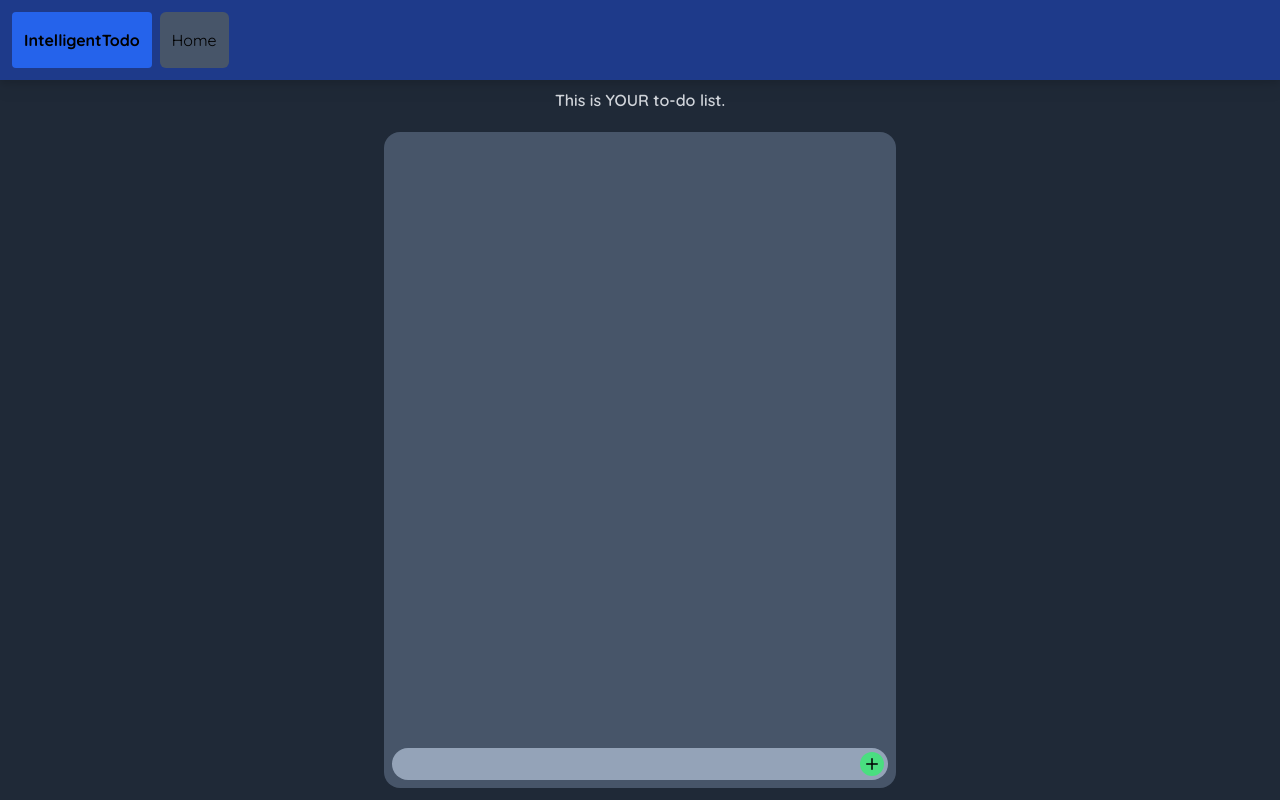
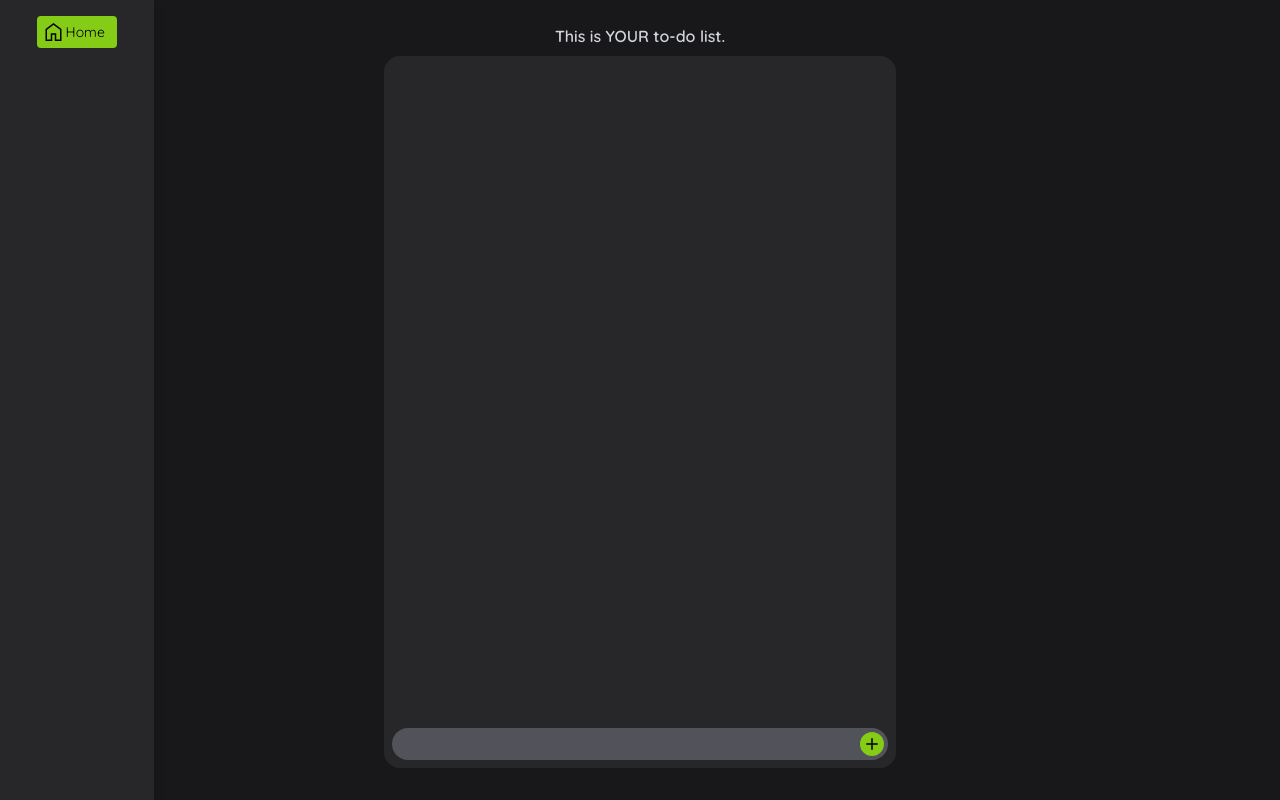
Before and after one commit to coderarda/nextjs-todo-app, a Next.js app: page / in a window 1280 px wide. Built offline with nearby package versions, Linux system fonts and the light colour scheme.

Commit message:
Some UI changes

```diff
--- a/src/app/globals.css
+++ b/src/app/globals.css
@@ -1,3 +1,13 @@
+@import url("https://fonts.googleapis.com/css2?family=Material+Symbols+Outlined:opsz,wght,FILL,GRAD@20..48,100..700,0..1,-50..200");
+
+.material-symbols-outlined {
+  font-variation-settings:
+  'FILL' 0,
+  'wght' 400,
+  'GRAD' 0,
+  'opsz' 48
+}
+
 @tailwind base;
 @tailwind components;
 @tailwind utilities;
--- a/src/app/layout.tsx
+++ b/src/app/layout.tsx
@@ -1,8 +1,7 @@
 import { NavLink } from '@/components/NavLink'
 import './globals.css'
 import { Quicksand } from 'next/font/google'
-import Link from 'next/link'
-
+import { SideNav } from '@/components/SideNav'
 
 const quicksand = Quicksand({ subsets: ['latin']},)
 
@@ -18,12 +17,9 @@ export default function RootLayout({
 }) {
   return (
     <html lang="en">
-      <body className={quicksand.className}>
-        <ul className="inline-flex list-none flex-row relative h-[10vh] p-3 justify-start bg-blue-900 drop-shadow-lg min-w-full">
-          <Link href="/" className="font-bold text-center flex flex-col justify-center p-3 bg-blue-600 hover:bg-blue-500 rounded mr-2">IntelligentTodo</Link>
-          <NavLink href="/home" title="Home"></NavLink>
-        </ul>
-        <div className="h-[90vh] flex flex-row">
+      <body className={`${quicksand.className} flex flex-row`}>
+        <div className='w-full flex flex-col m-0'>
+          <SideNav />
           {children}
         </div>
       </body>
--- a/src/app/page.tsx
+++ b/src/app/page.tsx
@@ -5,9 +5,11 @@ import { ReactElement, useRef, useState } from "react";
 
 export default function Home() {
   return (
-    <main className="bg-gray-800 flex flex-col items-center flex-1">
-      <span className="text-gray-300 p-2 font-semibold">This is YOUR to-do list.</span>
-      <TodoInterface />
+    <main className="bg-zinc-900 flex flex-row p-3 h-full justify-start">
+      <div className="w-full flex flex-col p-3 items-center justify-center">
+        <span className="text-gray-300 font-semibold">This is YOUR to-do list.</span>
+        <TodoInterface />
+      </div>
     </main>
   );
 }
--- a/src/components/AddIcon.tsx
+++ b/src/components/AddIcon.tsx
@@ -1,6 +1,4 @@
-export function AddIcon({ className } : {
-    className: string;
-}) {
+export function AddIcon({ className } : { className: string, }) {
     return (
         <svg fill="#000000" className={className} width="800px" height="800px" viewBox="0 0 32 32" xmlns="http://www.w3.org/2000/svg">
             <path d="M9,17h6v6a1,1,0,0,0,2,0V17h6a1,1,0,0,0,0-2H17V9a1,1,0,0,0-2,0v6H9a1,1,0,0,0,0,2Z"/>
--- a/src/components/NavLink.tsx
+++ b/src/components/NavLink.tsx
@@ -1,5 +1,7 @@
+"use client"
+
 import Link from "next/link";
-import { useRouter } from "next/router";
+import { usePathname, useRouter } from "next/navigation";
 
 interface NavLinkProps {
     href: string;
@@ -8,9 +10,12 @@ interface NavLinkProps {
 
 export function NavLink(props: NavLinkProps) {
     return(
-        <li className="hover:drop-shadow-lg p-3 flex flex-col rounded-md transition justify-center text-center bg-slate-600 hover:bg-slate-500">
-            <Link href={props.href}>
-                <span className="text-center">{props.title}</span>
+        <li className={`w-20 m-2 py-1 px-3 hover:bg-lime-500 flex flex-col rounded transition ease-linear items-end duration-150 justify-center text-end ${usePathname() == props.href ? "bg-lime-500" : ""}`}>
+            <Link href={props.href} className="inline-flex items-center flex-row">
+                <span className="material-symbols-outlined">
+                    home
+                </span>
+                <span className="text-sm">Home</span>
             </Link>
         </li>
     );
--- /dev/null
+++ b/src/components/SideNav.tsx
@@ -0,0 +1,9 @@
+import { NavLink } from "./NavLink";
+
+export function SideNav() {
+    return (
+        <ul className={`inline-flex h-full w-[12vw] list-none flex-col absolute p-2 justify-start items-center bg-zinc-800 ease-linear duration-100 drop-shadow-lg`}>
+            <NavLink href="/" title="To-do List" />
+        </ul>
+    );
+}
--- a/src/components/TodoInterface.tsx
+++ b/src/components/TodoInterface.tsx
@@ -7,23 +7,23 @@ import { AddIcon } from "./AddIcon";
 export function TodoInterface() {
   const [items, setItems] = useState<ReactElement[]>([]);
   const textRef = useRef<HTMLInputElement>(null);
-
   const pushTodo = (todoTitle: string) => {
-    if (!/^\s/g.test(todoTitle) && todoTitle.length != 0)
+    if (!/^\s/g.test(todoTitle) && todoTitle.length != 0) {
       setItems([...items, TodoItem({ title: todoTitle })]);
+    }
   }
 
   return (
-    <div className="bg-slate-600 w-[40vw] flex m-3 flex-1 flex-col justify-end rounded-2xl">
-      <ul className="inline-flex flex-col">
+    <div className="bg-zinc-800 w-[40vw] flex m-2 justify-end flex-col h-full rounded-2xl">
+      <ul className="inline-flex h-full justify-start mt-2 flex-col">
         {items.map((el) => {
           return el
         })}
       </ul>
-      <div className="rounded-full m-2 flex flex-row justify-start p-1 bg-slate-400">
-        <input type="text" ref={textRef} className="ml-2 focus:outline-none text-black bg-slate-400 w-full" />
+      <div className="rounded-full m-2 flex flex-row p-1 bg-zinc-600">
+        <input type="text" ref={textRef} className="ml-2 text-white focus:outline-none bg-zinc-600 w-full" />
         <button
-          className="rounded-full aspect-square h-6 flex flex-row justify-center bg-green-400"
+          className="rounded-full aspect-square h-6 flex flex-row justify-center bg-lime-500"
           onClick={(e) => {
             e.preventDefault();
             pushTodo(textRef.current?.value as string);
--- a/src/components/TodoItem.tsx
+++ b/src/components/TodoItem.tsx
@@ -1,18 +1,19 @@
+import { randomInt } from "crypto";
 import React from "react";
 
 export function TodoItem({ title }: { title: string }) {
     return (
-        <li className="inline-flex flex-row p-2 m-2 justify-start rounded items-center bg-blue-500">
-            <div className="rounded-sm h-5 aspect-square flex flex-row justify-center bg-slate-300">
-                <input type="checkbox" className="peer aspect-square opacity-0 w-5 absolute cursor-pointer" id="checkbox" />
-                <div className="invisible w-fit rounded-sm peer-checked:visible cursor-pointer flex flex-col justify-center peer-checked:bg-green-500 flex-1">
+        <li className="inline-flex flex-row p-2 mx-3 my-1 justify-start rounded items-center bg-zinc-600 hover:bg-lime-700 ease-linear duration-200">
+            <div className="rounded-sm h-5 aspect-square flex flex-row justify-center bg-zinc-300">
+                <input type="checkbox" className="peer aspect-square opacity-0 w-5 absolute cursor-pointer" />
+                <div className="invisible w-fit rounded-sm peer-checked:visible cursor-pointer flex flex-col justify-center peer-checked:bg-lime-500 flex-1">
                     <div className="ml-0.5 flex h-fit flex-col justify-center">
                         <div className="w-3.5 h-[2px] rounded-full bg-white -rotate-[32deg] ml-0.5 absolute"></div>
                         <div className="w-2 h-[2px] rounded-full bg-white rotate-[90deg] absolute"></div>
                     </div>
                 </div>
             </div>
-            <label htmlFor="checkbox" className="ml-2">{title}</label>
+            <span className="ml-2 text-sm">{title}</span>
         </li>
     );
 }
```
